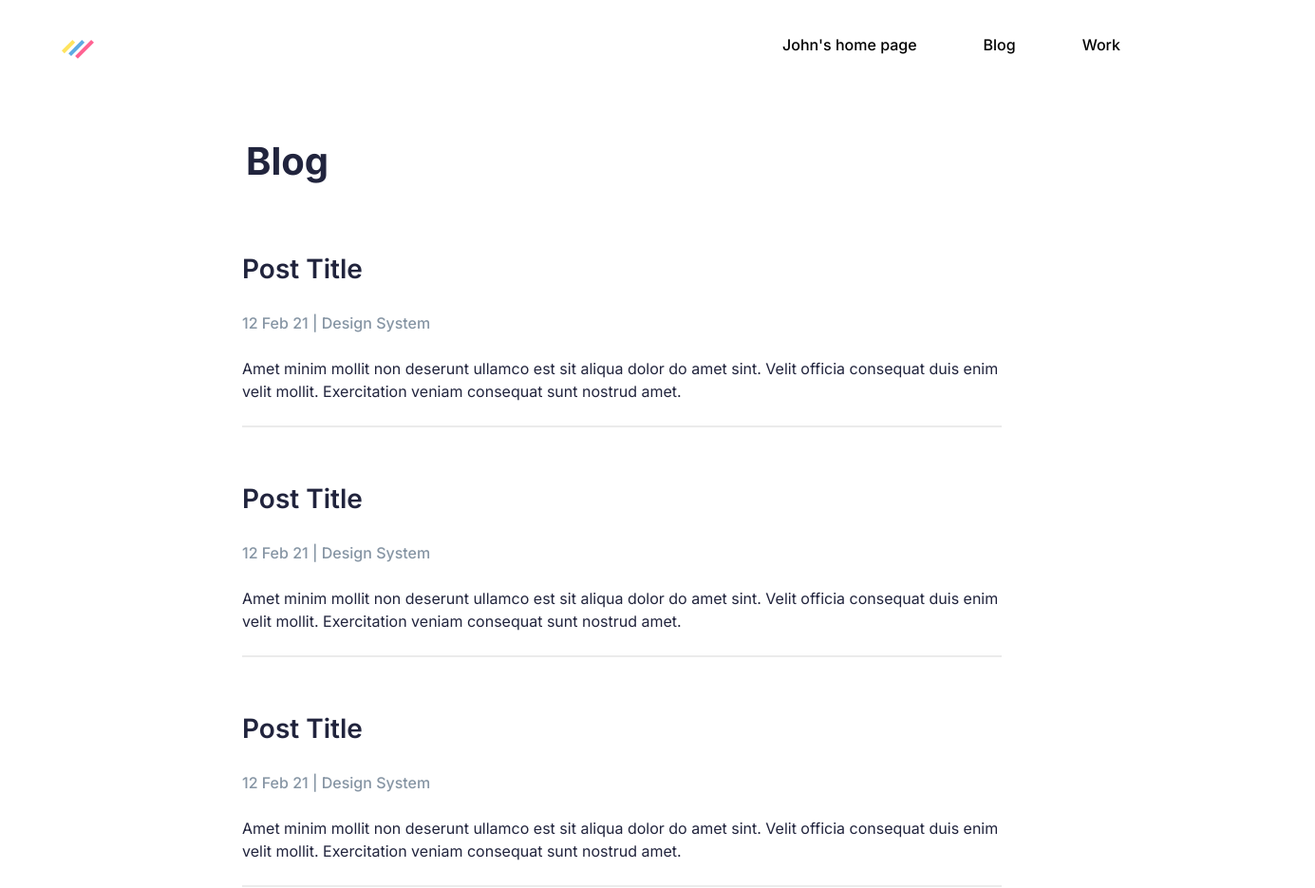
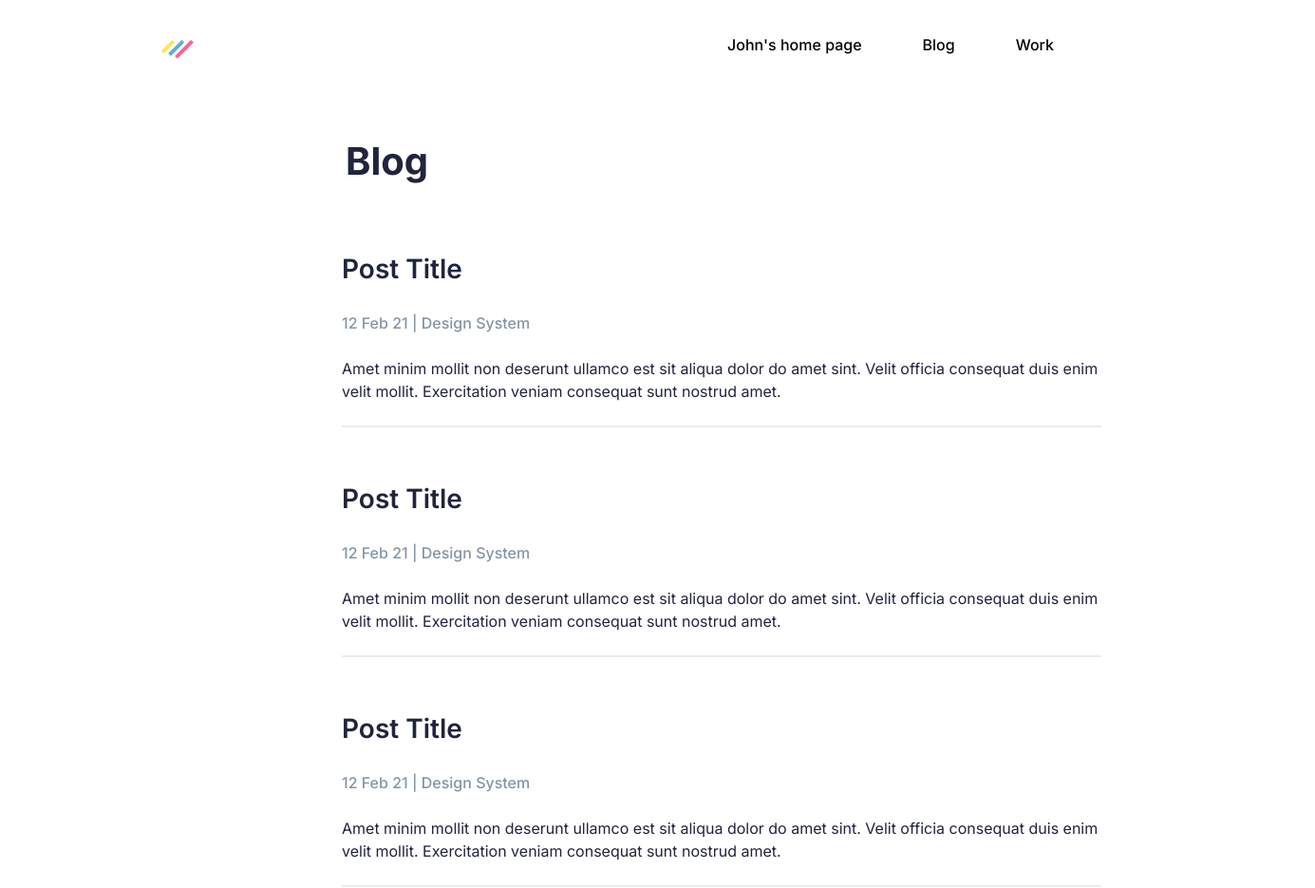
Before and after one commit to DoktorPixel/Jhon-page, a plain HTML site: page blog.html in a window 1280 px wide. Shown: the top 935 px of the page at 95% size, 1385 px wide, since content can reach past the window. Drawn offline with Linux system fonts and the light colour scheme.

Commit message:
redaction

```diff
--- a/blog.html
+++ b/blog.html
@@ -15,12 +15,12 @@
   </head>
   <body>
     <div class="page-wrapper">
-      <header class="heder-container">
+      <header class="heder-list">
         <a class="logo" href="./index.html">
           <img src="./images/logo.svg" alt="LOGO"
         /></a>
         <nav class="header-nav">
-          <ul class="header-nav-container">
+          <ul class="header-nav-list">
             <li class="header-nav-item">
               <a href="./index.html">John's home page</a>
             </li>
--- a/css/base.css
+++ b/css/base.css
@@ -7,10 +7,8 @@
 }
 
 body {
-    font-family: Cambria, Cochin, Georgia, Times, 'Times New Roman', serif;
-    color: var(--color-primari);
+    color: var(--color-primary);
     font-family: 'Inter';
-    font-style: normal;
     font-weight: 400;
     font-size: 16px;
     line-height: 24px;
@@ -26,14 +24,13 @@ a:active {
 }
 
 body {
-    /* display: block; */
-    display: flex;
+
+    /* display: flex;
     flex-direction: column;
-    /* justify-content:center; */
-    align-items: center;
+    align-items: center; */
 }
 
 .page-wrapper {
-    /* width: 100%; */
-    max-width: 1440;
+    /* width: 100%;
+    max-width: 1440; */
 }
--- a/css/blog.css
+++ b/css/blog.css
@@ -11,7 +11,7 @@
 .blog-title {
     width: 88px;
     height: 40px;
-    color: var(--color-primari);
+    color: var(--color-primary);
     font-weight: 700;
     font-size: 40px;
     line-height: 40px;
--- a/css/header.css
+++ b/css/header.css
@@ -1,34 +1,19 @@
-.header-nav-container {
+.header-nav-list {
     display: flex;
     justify-content: center;
 }
 
 .header-nav-item {
-    margin: 0 35px;
+    margin-left: 64px;
 
 }
 
-.header-nav {
-    margin: 35px 170px 35px 0px;
-}
-
-.logo {
-    margin: 35px 35px 35px 170px;
-}
-
-.heder-container {
+.heder-list {
     display: flex;
     justify-content: space-between;
+    margin: 35px 170px
 }
 
 .header-nav-item {
     font-weight: 500;
-    font-size: 16px;
-    line-height: 24px;
-
 }
-.header-nav-container
-{
-    white-space:nowrap;
-    justify-content: space-between;
-}
--- a/css/variables.css
+++ b/css/variables.css
@@ -1,5 +1,5 @@
 :root {
-    --color-primari: #21243D;
+    --color-primary: #21243D;
     --color-secondary: #8695A4;
     --color-background-color: #EDF7FA;
     --color-button: #FF6464;
```
Also changed, not shown: index.html (+2 -2 lines), work.html (+6 -4 lines).
